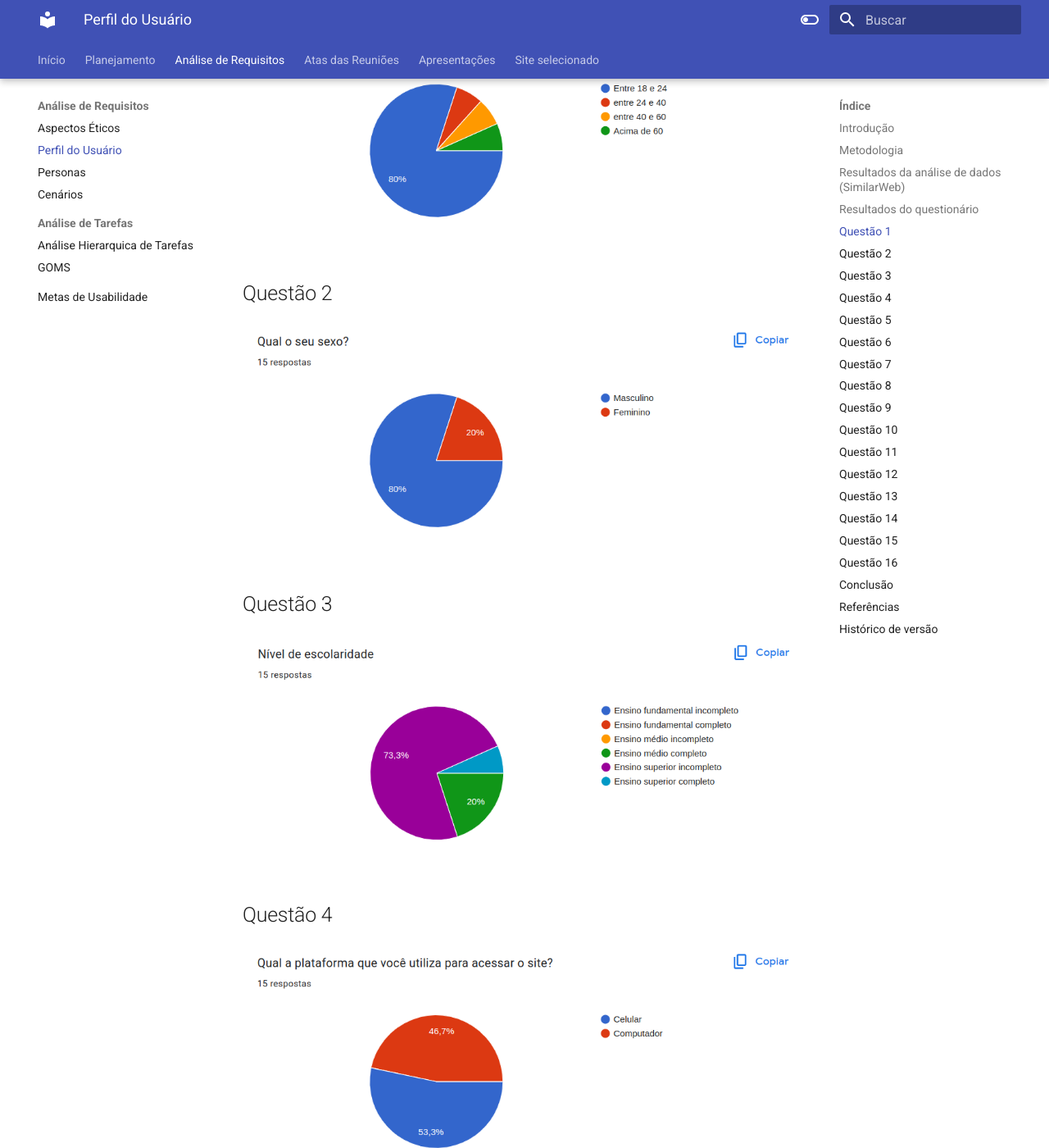
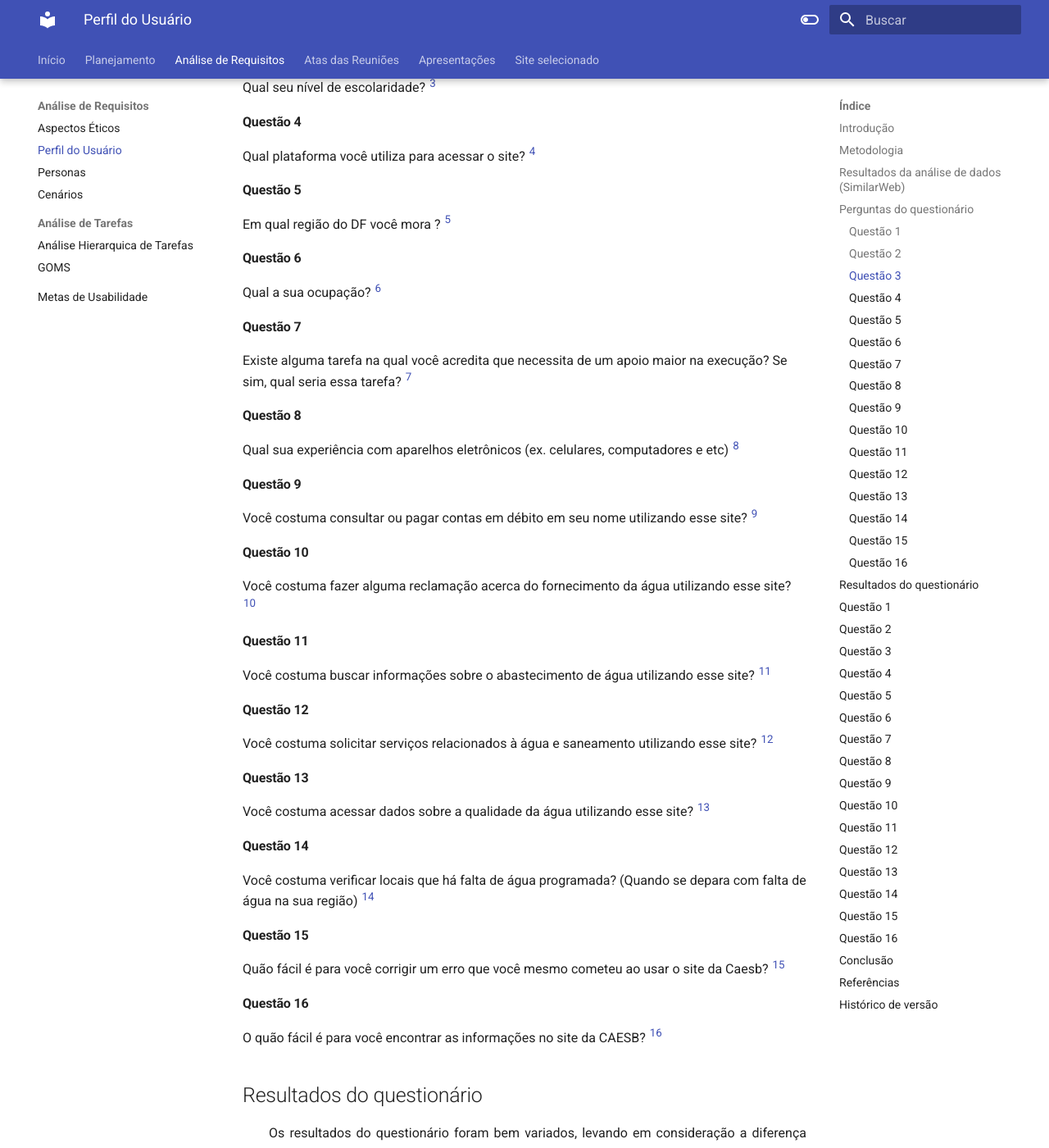
Before and after one commit to Interacao-Humano-Computador/2023.2-Caesb, an MkDocs documentation site: the page built from docs/analise-de-requisitos/perfil-do-usuario.md, in a window 1280 px wide and 1400 px high, scrolled down 1938 px. Shown: the whole window at 82% size. Built offline with MkDocs 1.6.1 and Material for MkDocs 9.7.7, drawn with Linux system fonts in a browser that asks for light colours; some of the changed text lies outside the part shown.

Commit message:
Corrigindo questoes pendentes

```diff
--- a/docs/analise-de-requisitos/perfil-do-usuario.md
+++ b/docs/analise-de-requisitos/perfil-do-usuario.md
@@ -18,23 +18,88 @@
 
 ![](../assets/questionario/interesse_caesb.png)
 
+## Perguntas do questionário
+<p align="justify"> O número referenciado ao final de cada pergunta levará até a resposta obtida no questionário.</p>
+
+#### Questão 1
+Qual a sua idade ? <a href="#2"><sup>1</sup></a>
+
+#### Questão 2
+Qual o seu sexo ? <a href="#3"><sup>2</sup></a>
+
+#### Questão 3
+Qual seu nível de escolaridade? <a href="#4"><sup>3</sup></a>
+
+
+#### Questão 4
+Qual plataforma você utiliza para acessar o site? <a href="#5"><sup>4</sup></a>
+
+#### Questão 5
+Em qual região do DF você mora ? <a href="#6"><sup>5</sup></a>
+
+#### Questão 6
+Qual a sua ocupação? <a href="#7"><sup>6</sup></a>
+
+#### Questão 7
+Existe alguma tarefa na qual você acredita que necessita de um apoio maior na execução? Se sim, qual seria essa tarefa? <a href="#8"><sup>7</sup></a>
+
+#### Questão 8
+Qual sua experiência com aparelhos eletrônicos (ex. celulares, computadores e etc) <a href="#9"><sup>8</sup></a>
+
+
+#### Questão 9
+Você costuma consultar ou pagar contas em débito em seu nome utilizando esse site? <a href="#10"><sup>9</sup></a>
+
+
+#### Questão 10
+Você costuma fazer alguma reclamação acerca do fornecimento da água utilizando esse site?  <a href="#11"><sup>10</sup></a>
+
+#### Questão 11
+Você costuma buscar informações sobre o abastecimento de água utilizando esse site?  <a href="#12"><sup>11</sup></a>
+
+#### Questão 12
+Você costuma solicitar serviços relacionados à água e saneamento utilizando esse site?  <a href="#13"><sup>12</sup></a>
+
+
+#### Questão 13
+Você costuma acessar dados sobre a qualidade da água utilizando esse site?  <a href="#14"><sup>13</sup></a>
+
+#### Questão 14
+Você costuma verificar locais que há falta de água programada? (Quando se depara com falta de água na sua região) <a href="#15"><sup>14</sup></a>
+
+#### Questão 15
+Quão fácil é para você corrigir um erro que você mesmo cometeu ao usar o site da Caesb? <a href="#16"><sup>15</sup></a>
+
+#### Questão 16
+O quão fácil é para você encontrar as informações no site da CAESB? <a href="#17"><sup>16</sup></a>
+
 ## Resultados do questionário
 
 <p align="justify">&emsp;&emsp;Os resultados do questionário foram bem variados, levando em consideração a diferença tanto de idade quanto de ocupação dos participantes. Também evidenciou-se as diferenças do uso desse site conforme o perfil do usuário.</p>
 
 ## Questão 1
+<p id="2"> Resultados: </p>
+
 ![](../assets/questionario/q1.png)
 
 ## Questão 2
+<p id="3"> Resultados: </p>
+
 ![](../assets/questionario/q2.png)
 
 ## Questão 3
+<p id="4"> Resultados: </p>
+
 ![](../assets/questionario/q3.png)
 
 ## Questão 4
+<p id="5"> Resultados: </p>
+
 ![](../assets/questionario/q4.png)
 
 ## Questão 5
+<p id="6"> Resultados: </p>
+
 <center>
 
 |Em qual região do DF você mora?|Quantidade de pessoas|
```
Also changed, not shown: other parts of docs/analise-de-requisitos/perfil-do-usuario.md (+19 -0 lines), docs/analise-de-requisitos/Personas.md (+1 -1 lines), docs/analise-de-requisitos/cenario1.md (+3 -0 lines), docs/analise-de-requisitos/metas-usabilidade.md (+2 -2 lines).
